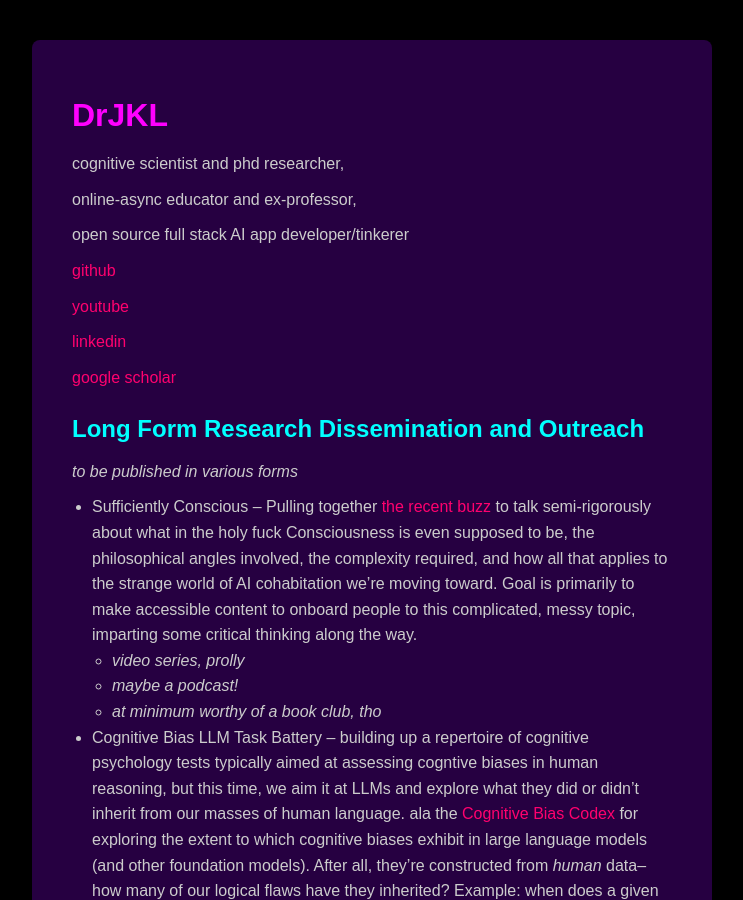
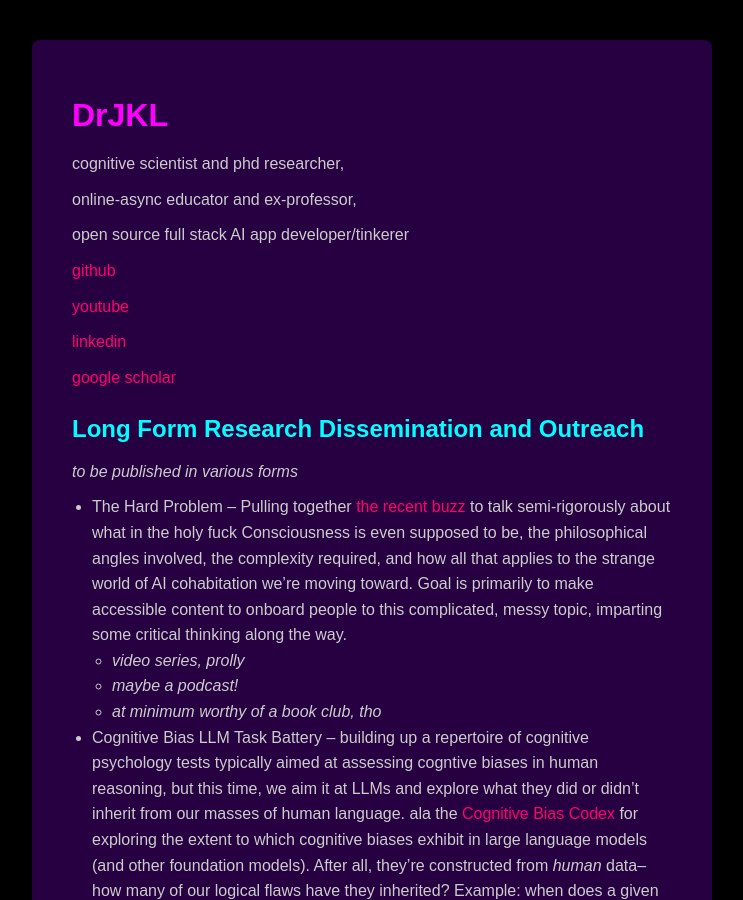
Before and after one commit to JacKaL37/jackal37.github.io, a Jekyll site: the page built from index.md, in a window 1280 px wide and 900 px high. Shown: the whole window, without its empty margins (268-1011 px from the left). Built offline with Jekyll 4.4.1, drawn with Linux system fonts in a browser that asks for light colours.

Commit message:
Update index.md

```diff
--- a/index.md
+++ b/index.md
@@ -23,7 +23,7 @@ open source full stack AI app developer/tinkerer
 
 *to be published in various forms*
 
-- Sufficiently Conscious -- Pulling together [the recent buzz](https://www.sciencedirect.com/science/article/pii/S0079610723001128) to talk semi-rigorously about what in the holy fuck Consciousness is even supposed to be, the philosophical angles involved, the complexity required, and how all that applies to the strange world of AI cohabitation we're moving toward. Goal is primarily to make accessible content to onboard people to this complicated, messy topic, imparting some critical thinking along the way.
+- The Hard Problem -- Pulling together [the recent buzz](https://www.sciencedirect.com/science/article/pii/S0079610723001128) to talk semi-rigorously about what in the holy fuck Consciousness is even supposed to be, the philosophical angles involved, the complexity required, and how all that applies to the strange world of AI cohabitation we're moving toward. Goal is primarily to make accessible content to onboard people to this complicated, messy topic, imparting some critical thinking along the way.
   - *video series, prolly*
   - *maybe a podcast!*
   - *at minimum worthy of a book club, tho*
```
